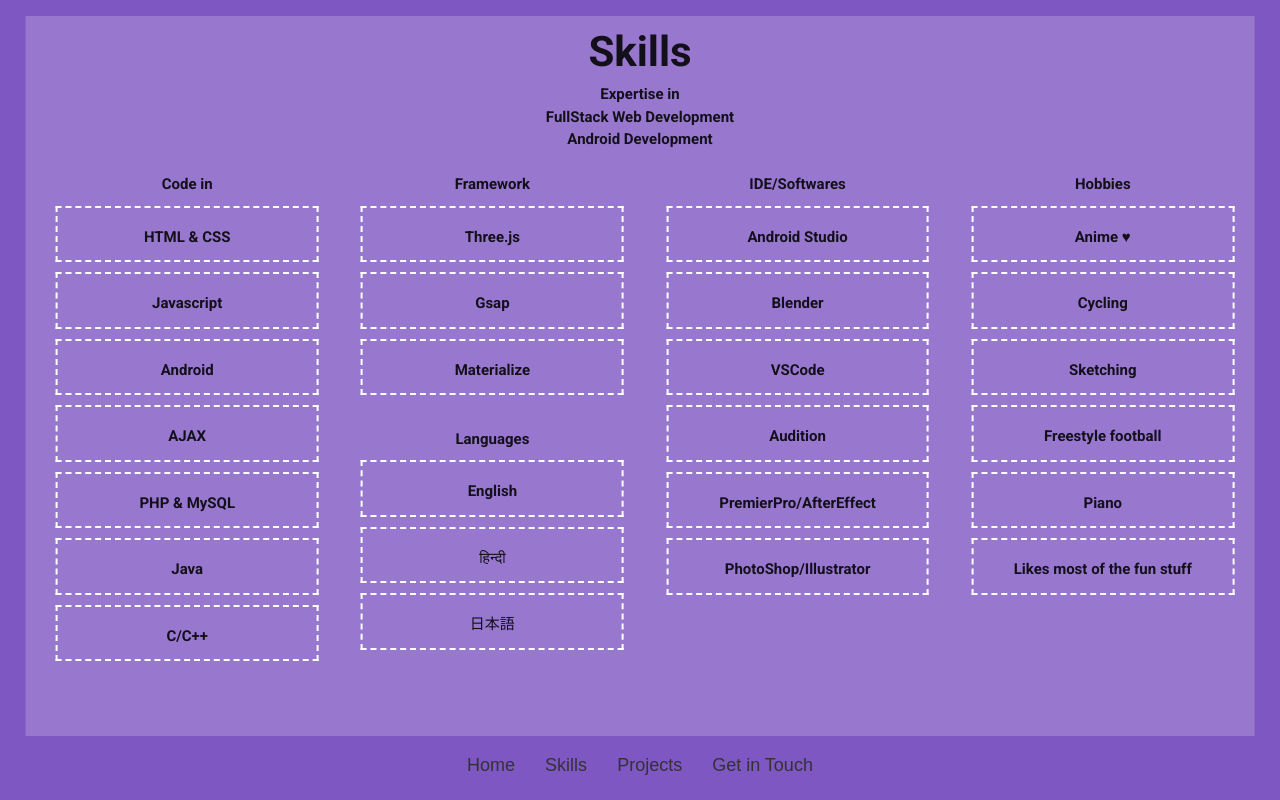
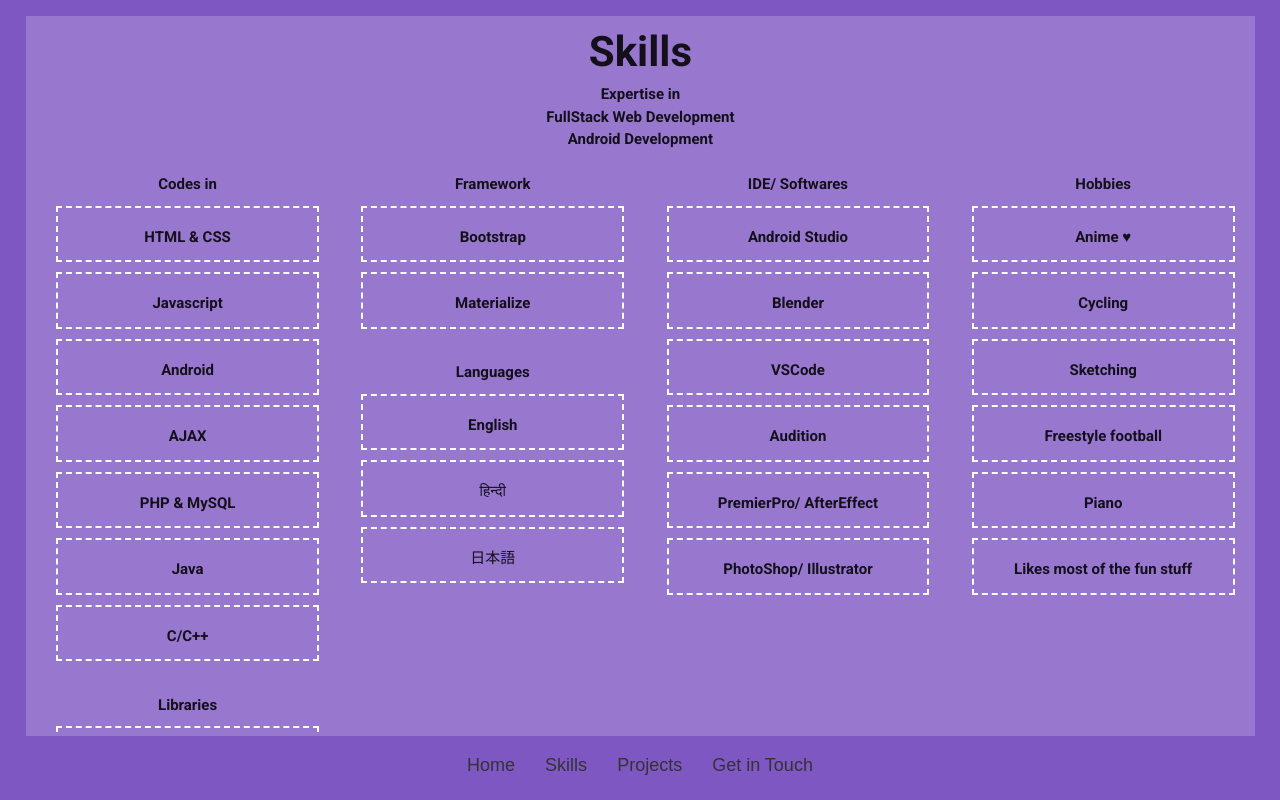
Before and after one commit to raghav-wd/hey, a React (Create React App) app: page / in a window 1280 px wide. Both pictures are taken after a click on the element "Skills". Built offline with nearby package versions, Linux system fonts and the light colour scheme; no server answers.

Commit message:
improved

```diff
--- a/src/pages/Projects.js
+++ b/src/pages/Projects.js
@@ -70,8 +70,9 @@
                         <div><div className="p-head">Project: </div><h5 className="i-b" className="i-b" id="p-title">MusicPlayer</h5></div>
                         <div><div className="p-head">Development Platform: </div><div className="i-b" id="p-platform">Android Studio</div></div>
                         <div><div className="p-head">Programed in: </div><div className="i-b" id="p-programmedIn">Java, PHP, MySQL, SQLite</div></div>
-                        <div id="p-description">This app fetches the lyrics, album art and album info of track stored offline.</div>
+                        {/* <div id="p-description">This app fetches the lyrics, album art and album info of track stored offline.</div> */}
                         <div><div className="p-head">Grabbed: </div><div className="i-b" id="p-grabbed">RecyclerView</div></div>
+                        <div><div className="p-head">Description: </div><div className="i-b" id="p-description">This app fetches the lyrics, album art and album info of track stored offline.</div></div>
                     </div>
                     <div id="project-list" className="col l4 s12 p-project-list">
                         <br/>
@@ -98,6 +99,14 @@
                             <div className="divider"></div>
                             <div className="p-project-card-info"><span id="data-description">Outlook of the portAt first I decided to make the my website on Vanilla js </span></div>
                             <span id="data-grabbed" className="hide">Three.js, ES6 and Gsap</span>
+                        </div>
+                        <div className="p-project-card border left-align">
+                            <div className="p-project-card-head">#<span id="data-title">Musify (HackSprintv2.0 - Team Creedorians)</span></div>
+                            <span id="data-platform" className="hide">Visual Studio</span>
+                            <span id="data-programmedIn" className="hide">React.js, Bootstrap, PHP, MySQL</span>
+                            <div className="divider"></div>
+                            <div className="p-project-card-info"><span id="data-description" className="truncate">Problem Statement : Web application for a music company to segregate playlists based on different moods (ex. Happy, sad, calm, energetic, etc). Two types of users: Company Representative(Admin) and Business User (End user). Company user can add, modify, classify and delete songs from the system. Business user can search and listen to songs according the mood specified. Business user can give feedback on the mood based autogenerated playlist. The system should automatically change/add new mood type of that song(s) based on feedback.</span></div>
+                            <span id="data-grabbed" className="hide">iTagv3, MediaPlayer APIs[Android], Glide, Volley, API, Caching through sqlite.</span>
                         </div>
                         <div className="p-project-card border left-align">
                             <div className="p-project-card-head">#<span id="data-title">Rose</span></div>
--- a/src/pages/Skills.js
+++ b/src/pages/Skills.js
@@ -18,7 +18,7 @@
                         <div className="row">
                             <div className="col l3 s6 spaceit">
                                 <div className="cont">
-                                    <div className="m-subhead">Code in</div>
+                                    <div className="m-subhead">Codes in</div>
                                     <skill>HTML & CSS</skill>
                                     <skill>Javascript</skill>
                                     <skill>Android</skill>
@@ -27,12 +27,18 @@
                                     <skill>Java</skill>
                                     <skill>C/C++</skill>
                                 </div>
+                                <br /><br />
+                                <div className="cont">
+                                    <div className="m-subhead">Libraries</div>
+                                    <skill>React.js</skill>
+                                    <skill>Three.js</skill>
+                                    <skill>Gsap</skill>
+                                </div>
                             </div>
                             <div className="col l3 s6">
                                 <div className="cont">
                                     <div className="m-subhead">Framework</div>
-                                    <skill>Three.js</skill>
-                                    <skill>Gsap</skill>
+                                    <skill>Bootstrap</skill>
                                     <skill>Materialize</skill>
                                 </div>
                                 <br /><br />
@@ -46,13 +52,13 @@
                             </div>
                             <div className="col l3 s6">
                                 <div className="cont">
-                                    <div className="m-subhead">IDE/Softwares</div>
+                                    <div className="m-subhead">IDE/ Softwares</div>
                                     <skill>Android Studio</skill>
                                     <skill>Blender</skill>
                                     <skill>VSCode</skill>
                                     <skill>Audition</skill>
-                                    <skill>PremierPro/AfterEffect</skill>
-                                    <skill>PhotoShop/Illustrator</skill>
+                                    <skill>PremierPro/ AfterEffect</skill>
+                                    <skill>PhotoShop/ Illustrator</skill>
                                 </div>
                             </div>
                             <div className="col l3 s6">
```
